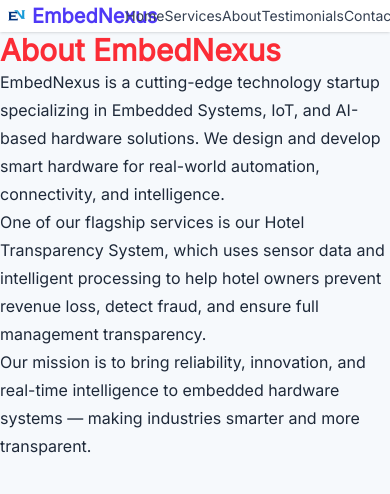
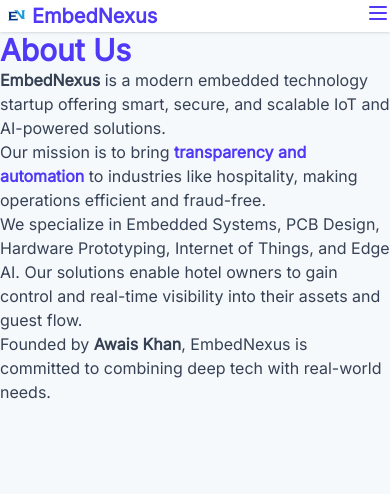
Before and after one commit to awaisk3/EmbedNexus-Website, a Next.js app: page /about in a window 390 px wide. Shown: the top 494 px of the page. Built offline with nearby package versions, Linux system fonts and the light colour scheme.

Commit message:
More changes to layout

```diff
--- a/components/Navbar.js
+++ b/components/Navbar.js
@@ -1,35 +1,49 @@
 import Link from 'next/link';
+import { useState } from 'react';
 
 export default function Navbar() {
+  const [isOpen, setIsOpen] = useState(false);
+
   return (
     <nav className="bg-white shadow-sm">
       <div className="max-w-7xl mx-auto px-4 py-4 flex justify-between items-center">
-
-        {/* Logo + Name */}
+        {/* Logo */}
         <div className="flex items-center space-x-2">
           <img src="/EN-Logo.png" alt="EmbedNexus Logo" className="h-8 w-8 rounded-full" />
           <span className="text-xl font-bold text-indigo-600">EmbedNexus</span>
         </div>
 
-        {/* Navigation Links */}
-        <ul className="flex space-x-6 text-sm font-medium text-gray-700">
-          <li>
-            <Link href="/" className="hover:text-indigo-600">Home</Link>
-          </li>
-          <li>
-            <Link href="/services" className="hover:text-indigo-600">Services</Link>
-          </li>
-          <li>
-            <Link href="/about" className="hover:text-indigo-600">About</Link>
-          </li>
-          <li>
-            <Link href="/testimonials" className="hover:text-indigo-600">Testimonials</Link>
-          </li>
-          <li>
-            <Link href="/contact" className="hover:text-indigo-600">Contact</Link>
-          </li>
+        {/* Desktop Links */}
+        <ul className="hidden md:flex space-x-6 text-sm font-medium text-gray-700">
+          <li><Link href="/" className="hover:text-indigo-600">Home</Link></li>
+          <li><Link href="/services" className="hover:text-indigo-600">Services</Link></li>
+          <li><Link href="/about" className="hover:text-indigo-600">About</Link></li>
+          <li><Link href="/testimonials" className="hover:text-indigo-600">Testimonials</Link></li>
+          <li><Link href="/contact" className="hover:text-indigo-600">Contact</Link></li>
         </ul>
+
+        {/* Mobile Toggle Button */}
+        <div className="md:hidden">
+          <button onClick={() => setIsOpen(!isOpen)}>
+            <svg className="w-6 h-6 text-indigo-600" fill="none" stroke="currentColor" strokeWidth="2"
+              viewBox="0 0 24 24">
+              <path strokeLinecap="round" strokeLinejoin="round"
+                d={isOpen ? 'M6 18L18 6M6 6l12 12' : 'M4 6h16M4 12h16M4 18h16'} />
+            </svg>
+          </button>
+        </div>
       </div>
+
+      {/* Mobile Links */}
+      {isOpen && (
+        <ul className="md:hidden px-4 pb-4 text-sm font-medium text-gray-700 space-y-2">
+          <li><Link href="/" className="block hover:text-indigo-600">Home</Link></li>
+          <li><Link href="/services" className="block hover:text-indigo-600">Services</Link></li>
+          <li><Link href="/about" className="block hover:text-indigo-600">About</Link></li>
+          <li><Link href="/testimonials" className="block hover:text-indigo-600">Testimonials</Link></li>
+          <li><Link href="/contact" className="block hover:text-indigo-600">Contact</Link></li>
+        </ul>
+      )}
     </nav>
   );
 }
--- a/pages/about.js
+++ b/pages/about.js
@@ -4,20 +4,21 @@
   return (
     <>
       <Navbar />
-      <main className="max-w-4xl mx-auto py-12 px-4">
-        <h1 className="text-3xl font-bold text-red-500 mb-6">About EmbedNexus</h1>
-        <p className="text-gray-800 leading-7 mb-4">
-          EmbedNexus is a cutting-edge technology startup specializing in Embedded Systems, IoT, and AI-based hardware solutions.
-          We design and develop smart hardware for real-world automation, connectivity, and intelligence.
+      <main className="max-w-4xl mx-auto py-12 px-6">
+        <h1 className="text-3xl font-bold text-indigo-600 mb-6">About Us</h1>
+        <p className="text-gray-700 mb-4">
+          <strong>EmbedNexus</strong> is a modern embedded technology startup offering smart, secure, and scalable IoT and AI-powered solutions.
         </p>
-        <p className="text-gray-800 leading-7 mb-4">
-          One of our flagship services is our Hotel Transparency System, which uses sensor data and intelligent processing to help hotel owners prevent revenue loss, detect fraud, and ensure full management transparency.
+        <p className="text-gray-700 mb-4">
+          Our mission is to bring <span className="text-indigo-600 font-semibold">transparency and automation</span> to industries like hospitality, making operations efficient and fraud-free.
         </p>
-        <p className="text-gray-800 leading-7">
-          Our mission is to bring reliability, innovation, and real-time intelligence to embedded hardware systems — making industries smarter and more transparent.
+        <p className="text-gray-700 mb-4">
+          We specialize in Embedded Systems, PCB Design, Hardware Prototyping, Internet of Things, and Edge AI. Our solutions enable hotel owners to gain control and real-time visibility into their assets and guest flow.
+        </p>
+        <p className="text-gray-700">
+          Founded by <strong>Awais Khan</strong>, EmbedNexus is committed to combining deep tech with real-world needs.
         </p>
       </main>
     </>
   );
 }
-// This is a test change for Git
--- a/pages/index.js
+++ b/pages/index.js
@@ -1,19 +1,21 @@
-import Navbar from '../components/Navbar';
+import Navbar from "@/components/Navbar";
 
 export default function Home() {
   return (
     <>
       <Navbar />
-      <main className="flex flex-col items-center justify-center min-h-screen bg-white px-4">
-        <h1 className="text-4xl font-bold text-red-500 text-center mb-6">
+      <main className="min-h-screen bg-[#f6f9fc] flex flex-col items-center justify-center px-4 text-center">
+        <h1 className="text-4xl md:text-5xl font-bold text-indigo-600 mb-4">
           Welcome to EmbedNexus
         </h1>
-
-        <img
-          src="/EN-Header.png"  // replace with your file name if different
-          alt="EmbedNexus Header"
-          className="w-full max-w-4xl rounded-xl shadow-md"
-        />
+        <p className="text-lg text-gray-600 max-w-xl mb-6">
+          We bring transparency, intelligence, and innovation to hotel systems and embedded IoT solutions.
+        </p>
+        <a href="/about">
+          <button className="bg-indigo-600 text-white px-6 py-3 rounded-md text-sm hover:bg-indigo-700 transition">
+            Learn More
+          </button>
+        </a>
       </main>
     </>
   );
```
